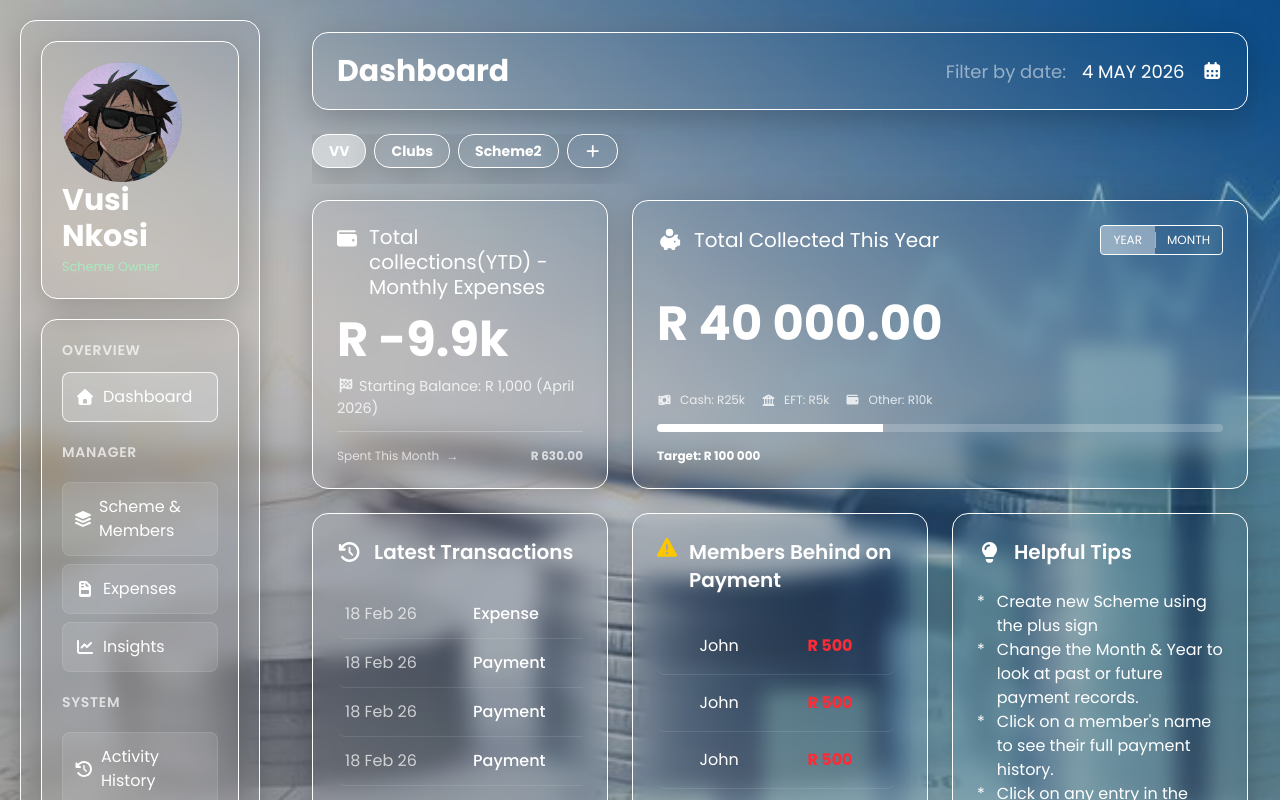
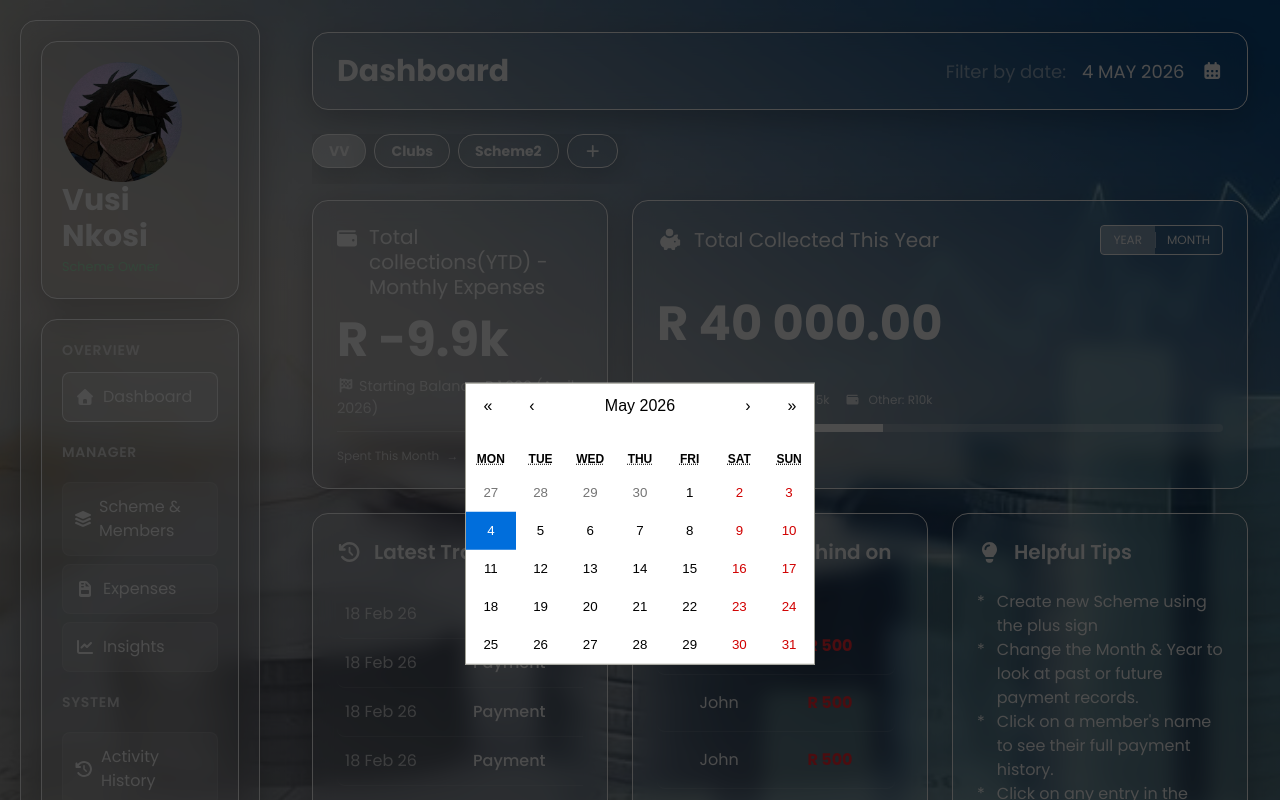
Before and after one commit to Siya-gift/SchemeManager, a React (Vite) app: page / in a window 1280 px wide. Shown: the top 800 px of the page. Built offline with nearby package versions, Linux system fonts and the light colour scheme.

Commit message:
calender close after changing value

```diff
--- a/src/App.jsx
+++ b/src/App.jsx
@@ -1,5 +1,5 @@
 import './App.css'
-import { useState } from 'react'
+import { useEffect, useState } from 'react'
 import { gsap } from "gsap";
 import { useGSAP } from "@gsap/react";
 import Calendar from 'react-calendar';
@@ -44,6 +44,11 @@ function App() {
     month: 'long',
     year: 'numeric'
   });
+
+
+  useEffect(()=>{
+    setCalenderState(!calenderState)
+  },[value])
 
   return (
     <>
```
